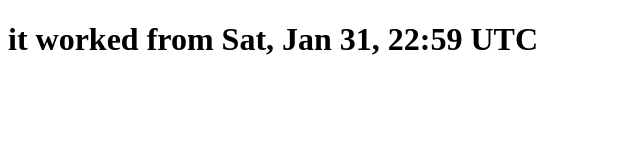
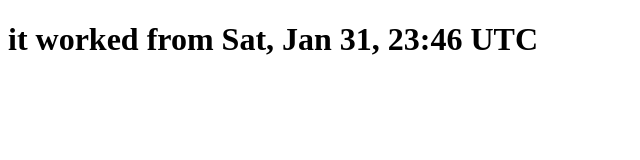
Before and after one commit to davidgriffin99/flux-pages-demo, a plain HTML site: page it_worked.html in a window 1280 px wide. Shown: the full height of the page, 0-640 px from the left. Drawn offline with Linux system fonts and the light colour scheme.

Commit message:
POC deploy it_worked.html

```diff
--- a/it_worked.html
+++ b/it_worked.html
@@ -6,6 +6,6 @@
     <title>POC It Worked</title>
   </head>
   <body>
-    <h1>it worked from Sat, Jan 31, 22:59 UTC</h1>
+    <h1>it worked from Sat, Jan 31, 23:46 UTC</h1>
   </body>
 </html>
```
